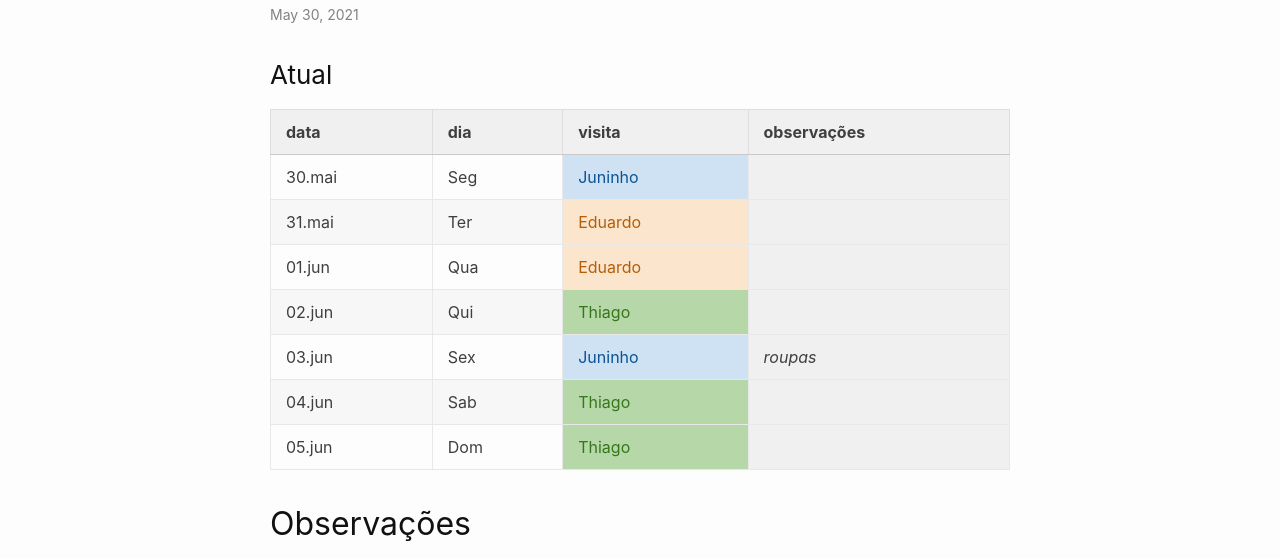
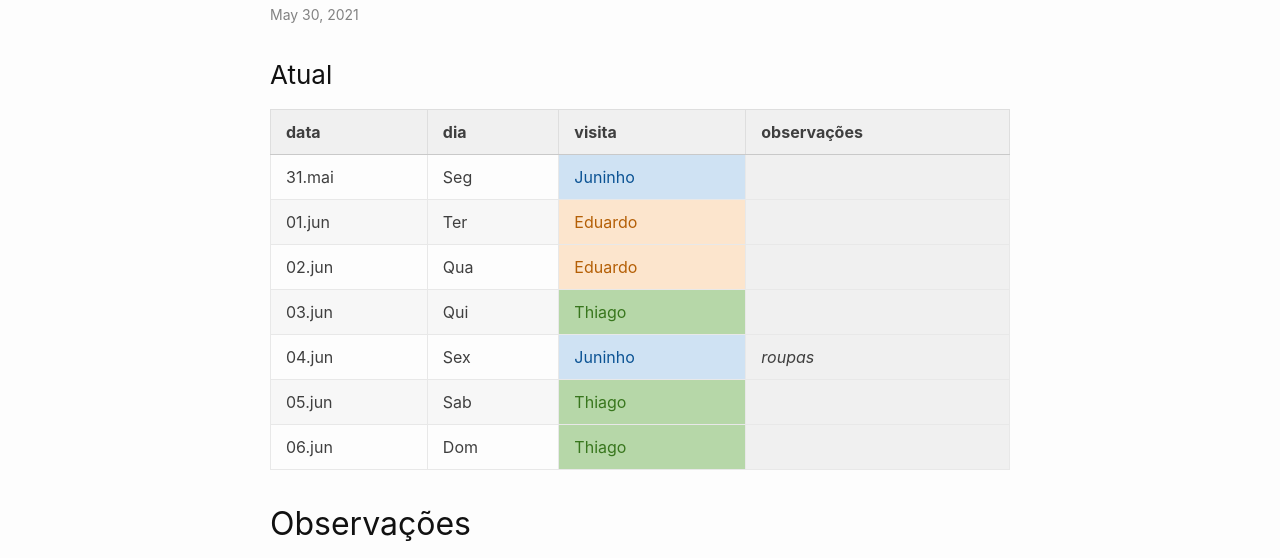
Before and after one commit to thgfrzm/ricardo, a Jekyll site: the page built from _posts/2018-12-23-escala-visitas.markdown, in a window 1280 px wide and 900 px high. Shown: the part 133-691 px from the top of the window. Built offline with Jekyll 4.4.1, drawn with Linux system fonts in a browser that asks for light colours.

Commit message:
Update 2018-12-23-escala-visitas.markdown

```diff
--- a/_posts/2018-12-23-escala-visitas.markdown
+++ b/_posts/2018-12-23-escala-visitas.markdown
@@ -15,13 +15,13 @@
 
 | data   | dia | visita  | observações |
 | ------ | --- | ------- | ----------- |
-| 30.mai | Seg | Juninho |             |
-| 31.mai | Ter | Eduardo |             |
-| 01.jun | Qua | Eduardo |             |
-| 02.jun | Qui | Thiago  |             |
-| 03.jun | Sex | Juninho | _roupas_    |
-| 04.jun | Sab | Thiago  |             |
-| 05.jun | Dom | Thiago  |             |
+| 31.mai | Seg | Juninho |             |
+| 01.jun | Ter | Eduardo |             |
+| 02.jun | Qua | Eduardo |             |
+| 03.jun | Qui | Thiago  |             |
+| 04.jun | Sex | Juninho | _roupas_    |
+| 05.jun | Sab | Thiago  |             |
+| 06.jun | Dom | Thiago  |             |
 
 ## Observações
 
```
